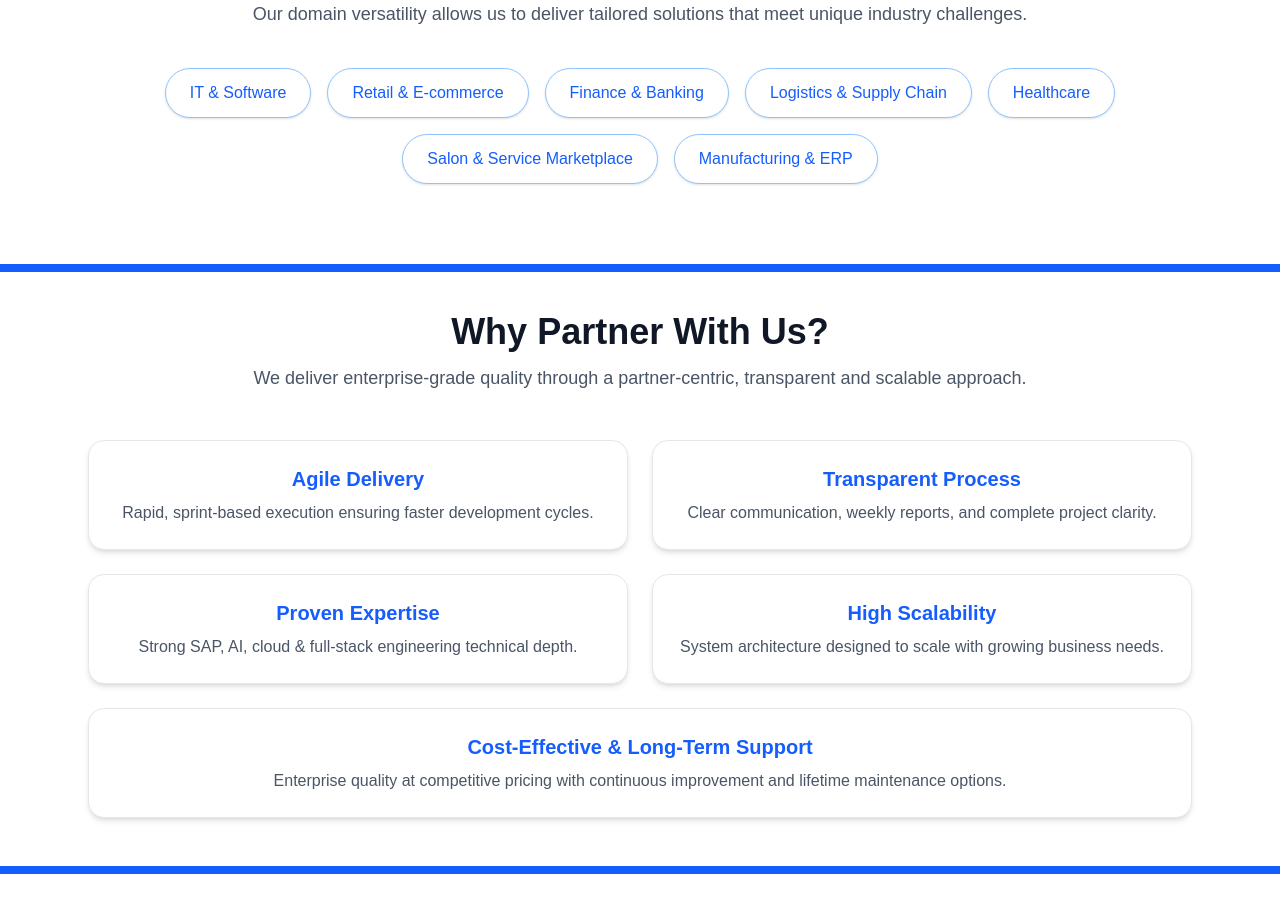
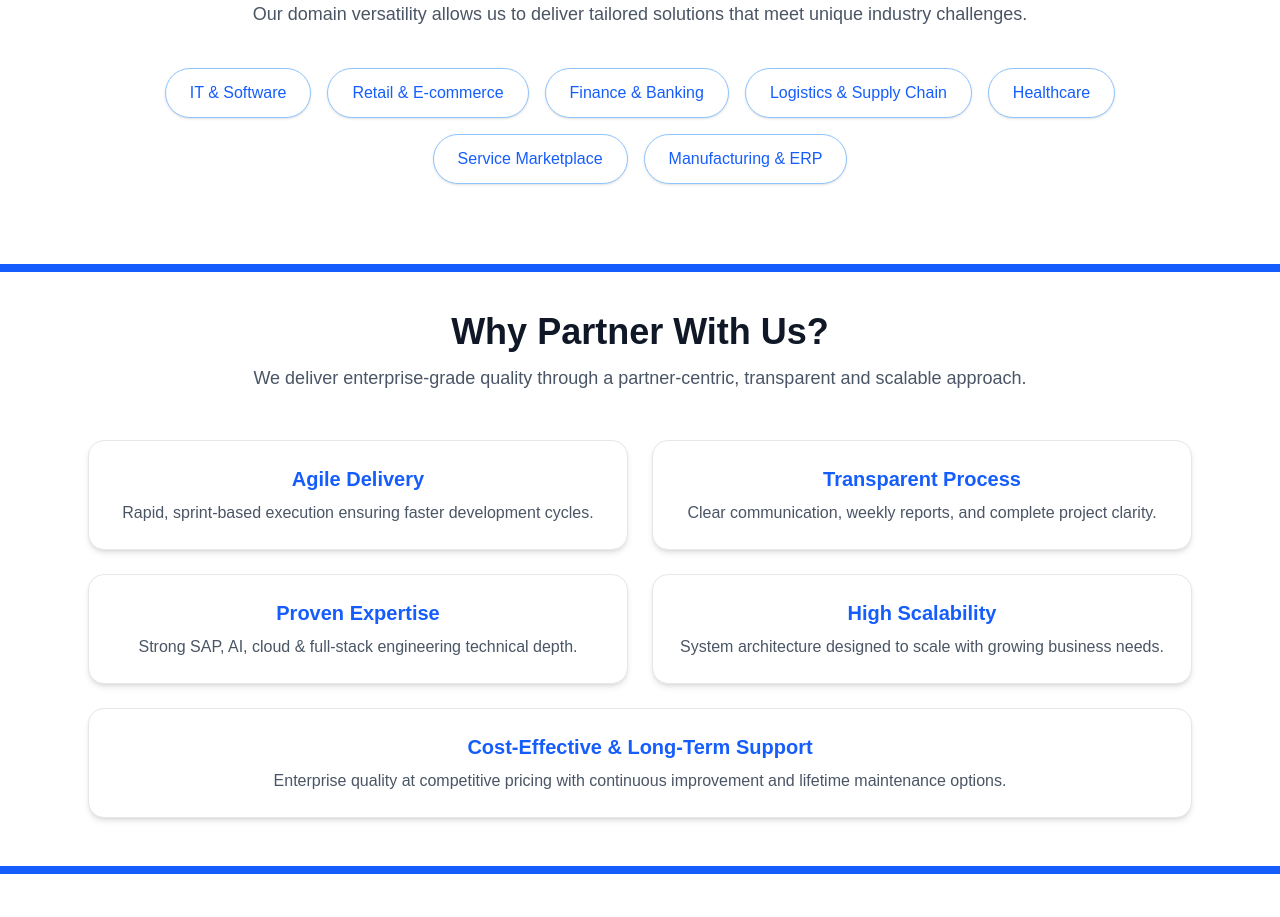
Before and after one commit to Likhilvamsi/AmeyaPortifolio, a Next.js app: page / in a window 1280 px wide. Shown: the part 7000-7917 px from the top of the page. Built offline with nearby package versions, Linux system fonts and the light colour scheme.

Commit message:
Update Finals.jsx

```diff
--- a/src/app/components/Finals.jsx
+++ b/src/app/components/Finals.jsx
@@ -24,7 +24,7 @@ export default function IndustriesPartnerEngagement() {
             "Finance & Banking",
             "Logistics & Supply Chain",
             "Healthcare",
-            "Salon & Service Marketplace",
+            "Service Marketplace",
             "Manufacturing & ERP",
           ].map((item, i) => (
             <span
```
